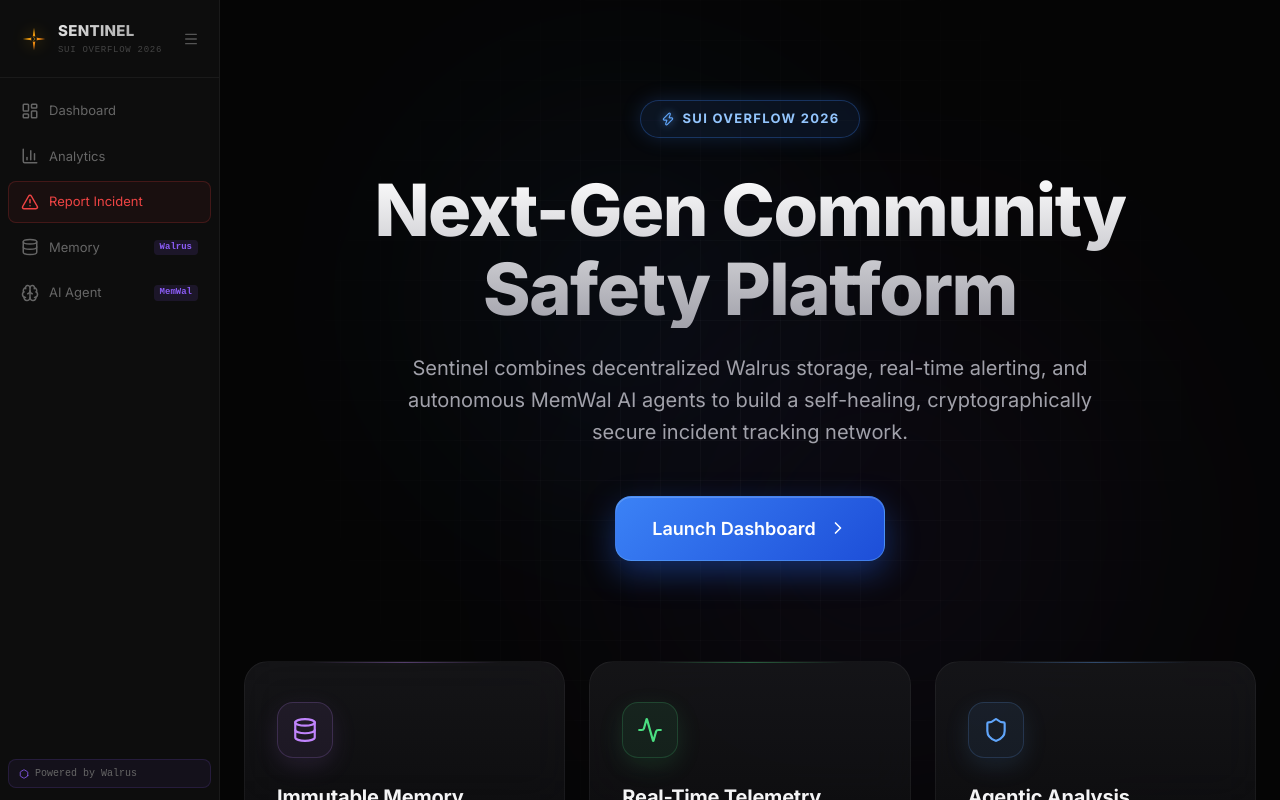
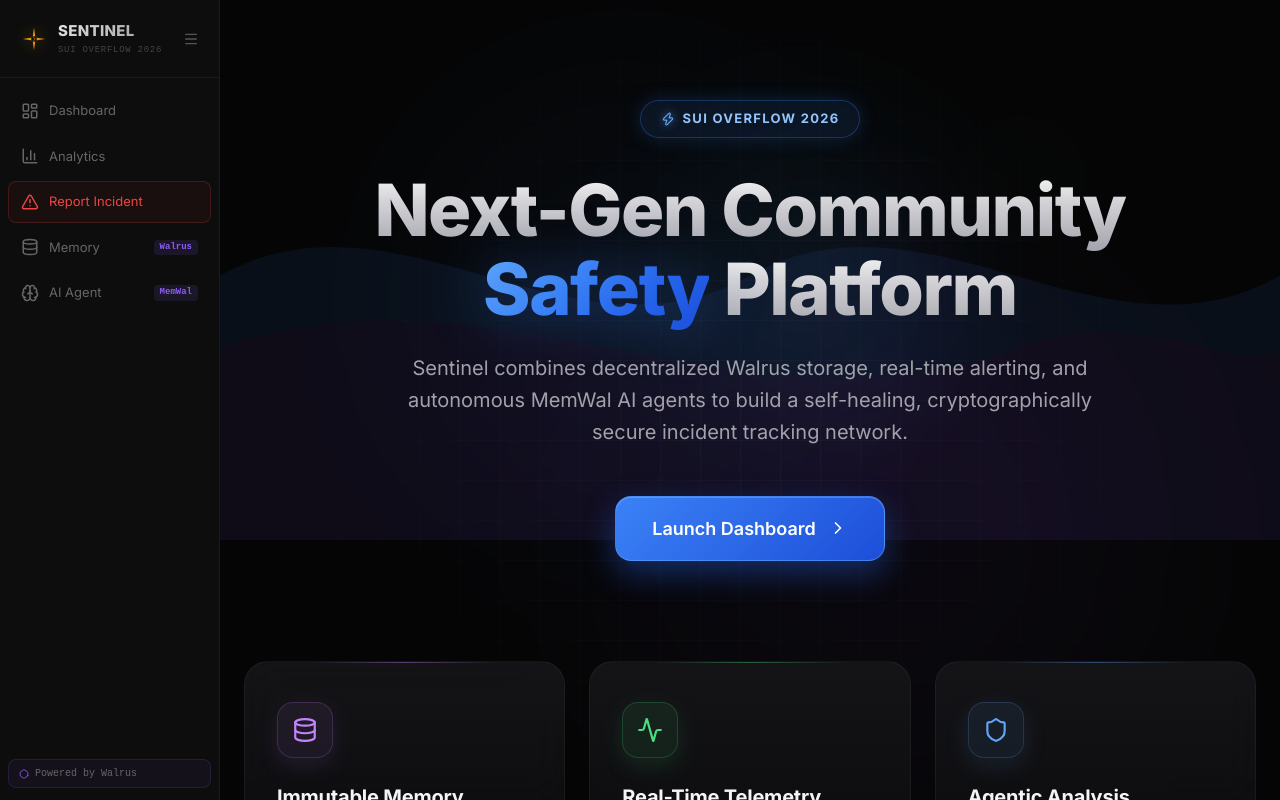
Before and after one commit to Blusterkj/sentinel, a React (Vite) app: page / in a window 1280 px wide. Built offline with nearby package versions, Linux system fonts and the light colour scheme; no server answers.

Commit message:
style: enhance hero with blue Safety gradient, wavy SVG pattern, and floating glowing orbs

```diff
--- a/src/pages/Landing.tsx
+++ b/src/pages/Landing.tsx
@@ -58,6 +58,61 @@
         style={{ position: 'absolute', bottom: '-10%', right: '5%', width: '700px', height: '700px', background: 'radial-gradient(circle, rgba(139,92,246,0.15) 0%, rgba(0,0,0,0) 70%)', filter: 'blur(80px)', pointerEvents: 'none' }}
       />
 
+      {/* Extra floating orbs behind hero text */}
+      <motion.div
+        animate={{ x: [0, 40, 0], y: [0, -30, 0], scale: [1, 1.15, 1], opacity: [0.2, 0.45, 0.2] }}
+        transition={{ duration: 12, repeat: Infinity, ease: "easeInOut" }}
+        style={{ position: 'absolute', top: '15%', left: '35%', width: '350px', height: '350px', background: 'radial-gradient(circle, rgba(56,189,248,0.2) 0%, transparent 70%)', filter: 'blur(60px)', pointerEvents: 'none' }}
+      />
+      <motion.div
+        animate={{ x: [0, -30, 0], y: [0, 20, 0], scale: [1, 1.2, 1], opacity: [0.15, 0.35, 0.15] }}
+        transition={{ duration: 14, repeat: Infinity, ease: "easeInOut", delay: 2 }}
+        style={{ position: 'absolute', top: '25%', right: '25%', width: '280px', height: '280px', background: 'radial-gradient(circle, rgba(168,85,247,0.2) 0%, transparent 70%)', filter: 'blur(50px)', pointerEvents: 'none' }}
+      />
+      <motion.div
+        animate={{ x: [0, 25, 0], y: [0, -15, 0], opacity: [0.1, 0.3, 0.1] }}
+        transition={{ duration: 16, repeat: Infinity, ease: "easeInOut", delay: 4 }}
+        style={{ position: 'absolute', top: '10%', right: '15%', width: '200px', height: '200px', background: 'radial-gradient(circle, rgba(34,197,94,0.15) 0%, transparent 70%)', filter: 'blur(40px)', pointerEvents: 'none' }}
+      />
+
+      {/* Animated wavy SVG pattern */}
+      <div style={{ position: 'absolute', top: '5%', left: 0, right: 0, height: '500px', overflow: 'hidden', pointerEvents: 'none', opacity: 0.08 }}>
+        <svg viewBox="0 0 1440 500" fill="none" xmlns="http://www.w3.org/2000/svg" style={{ width: '100%', height: '100%' }} preserveAspectRatio="none">
+          <motion.path
+            d="M0,200 C240,100 480,300 720,200 C960,100 1200,300 1440,200 L1440,500 L0,500 Z"
+            fill="url(#wave1)"
+            animate={{ d: [
+              'M0,200 C240,100 480,300 720,200 C960,100 1200,300 1440,200 L1440,500 L0,500 Z',
+              'M0,250 C240,150 480,350 720,250 C960,150 1200,350 1440,250 L1440,500 L0,500 Z',
+              'M0,200 C240,100 480,300 720,200 C960,100 1200,300 1440,200 L1440,500 L0,500 Z'
+            ] }}
+            transition={{ duration: 8, repeat: Infinity, ease: 'easeInOut' }}
+          />
+          <motion.path
+            d="M0,280 C360,180 720,380 1080,280 C1260,230 1380,310 1440,280 L1440,500 L0,500 Z"
+            fill="url(#wave2)"
+            animate={{ d: [
+              'M0,280 C360,180 720,380 1080,280 C1260,230 1380,310 1440,280 L1440,500 L0,500 Z',
+              'M0,310 C360,210 720,410 1080,310 C1260,260 1380,340 1440,310 L1440,500 L0,500 Z',
+              'M0,280 C360,180 720,380 1080,280 C1260,230 1380,310 1440,280 L1440,500 L0,500 Z'
+            ] }}
+            transition={{ duration: 10, repeat: Infinity, ease: 'easeInOut', delay: 1 }}
+          />
+          <defs>
+            <linearGradient id="wave1" x1="0" y1="0" x2="1440" y2="0">
+              <stop offset="0%" stopColor="#3b82f6" />
+              <stop offset="50%" stopColor="#8b5cf6" />
+              <stop offset="100%" stopColor="#3b82f6" />
+            </linearGradient>
+            <linearGradient id="wave2" x1="0" y1="0" x2="1440" y2="0">
+              <stop offset="0%" stopColor="#8b5cf6" />
+              <stop offset="50%" stopColor="#06b6d4" />
+              <stop offset="100%" stopColor="#8b5cf6" />
+            </linearGradient>
+          </defs>
+        </svg>
+      </div>
+
       <motion.div
         variants={containerVariants}
         initial="hidden"
@@ -69,8 +124,11 @@
           <span style={{ fontSize: '13px', fontWeight: 700, color: '#93c5fd', letterSpacing: '0.1em', textTransform: 'uppercase' }}>SUI OVERFLOW 2026</span>
         </motion.div>
 
-        <motion.h1 variants={itemVariants} style={{ fontSize: 'clamp(48px, 6vw, 72px)', fontWeight: 800, textAlign: 'center', marginBottom: '24px', lineHeight: 1.1, letterSpacing: '-0.02em', background: 'linear-gradient(180deg, #ffffff 0%, #a1a1aa 100%)', WebkitBackgroundClip: 'text', WebkitTextFillColor: 'transparent' }}>
-          Next-Gen Community <br /> Safety Platform
+        <motion.h1 variants={itemVariants} style={{ fontSize: 'clamp(48px, 6vw, 72px)', fontWeight: 800, textAlign: 'center', marginBottom: '24px', lineHeight: 1.1, letterSpacing: '-0.02em' }}>
+          <span style={{ background: 'linear-gradient(180deg, #ffffff 0%, #d4d4d8 40%, #a1a1aa 100%)', WebkitBackgroundClip: 'text', WebkitTextFillColor: 'transparent' }}>Next-Gen Community</span>
+          <br />
+          <span style={{ background: 'linear-gradient(135deg, #60a5fa 0%, #3b82f6 40%, #2563eb 70%, #1d4ed8 100%)', WebkitBackgroundClip: 'text', WebkitTextFillColor: 'transparent', filter: 'drop-shadow(0 0 30px rgba(59,130,246,0.4))' }}>Safety</span>
+          <span style={{ background: 'linear-gradient(180deg, #ffffff 0%, #d4d4d8 40%, #a1a1aa 100%)', WebkitBackgroundClip: 'text', WebkitTextFillColor: 'transparent' }}> Platform</span>
         </motion.h1>
 
         <motion.p variants={itemVariants} style={{ fontSize: '20px', color: '#a1a1aa', textAlign: 'center', maxWidth: '750px', marginBottom: '48px', lineHeight: 1.6, fontWeight: 400 }}>
```
